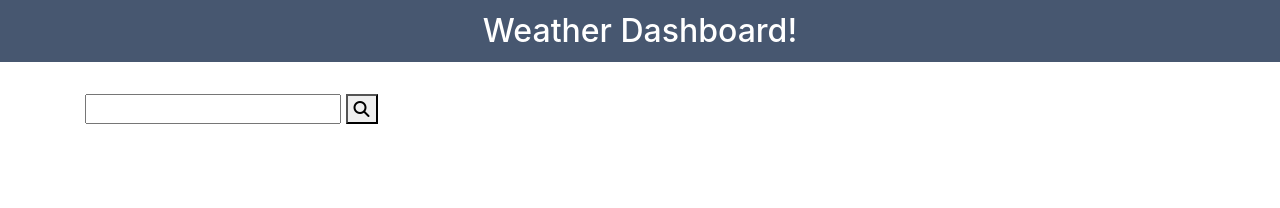
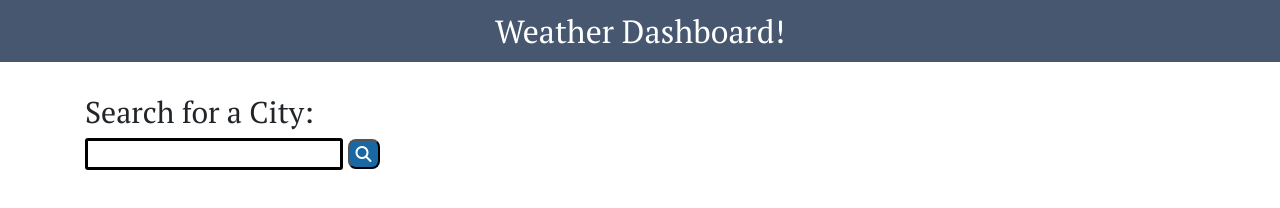
Before and after one commit to Saritapeter123/WeatherDashboard, a plain HTML site: page index.html in a window 1280 px wide. Drawn offline with nearby package versions, Linux system fonts and the light colour scheme.

Commit message:
Add files via upload

```diff
--- a/index.html
+++ b/index.html
@@ -5,6 +5,8 @@
     <meta charset="utf-8">
     <meta name="viewport" content="width=device-width, initial-scale=1, shrink-to-fit=no">
 
+    <!--Google Fonts PT Serif-->
+    <link href="https://fonts.googleapis.com/css2?family=PT+Serif&display=swap" rel="stylesheet">
     <!-- Bootstrap CSS -->
     <link rel="stylesheet" href="https://maxcdn.bootstrapcdn.com/bootstrap/4.0.0/css/bootstrap.min.css" integrity="sha384-Gn5384xqQ1aoWXA+058RXPxPg6fy4IWvTNh0E263XmFcJlSAwiGgFAW/dAiS6JXm" crossorigin="anonymous">
     <!--Style.CSS-->
@@ -19,7 +21,9 @@
     <h2>Weather Dashboard!</h2>
     <br>
 
+    <!--Search-->
     <div class="container">
+        <h3>Search for a City:</h3>
         <form id="city-search">
             <input type="text" id="city-input">
             <button><i class="fas fa-search"></i></button>
--- a/style.css
+++ b/style.css
@@ -1,10 +1,27 @@
 h2 {
     background-color: #475770;
     padding: 12px 0;
+    font-family: 'PT Serif', serif;
     text-align: center;
     color: white;
+}
+
+h3 {
+    font-size: 30px;
+    font-family: 'PT Serif', serif;
 }
 
 .container {
     position: relative;
 }
+
+#city-input {
+    border: solid black;
+    border-radius: 3px;
+}
+
+button {
+    color: white;
+    background-color: #1a68a3;
+    border-radius: 8px;
+}
```
